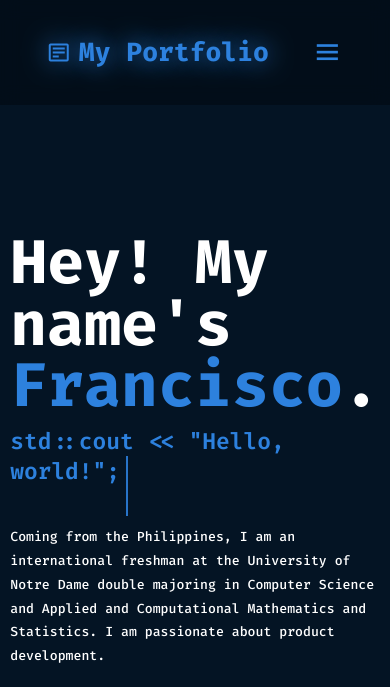
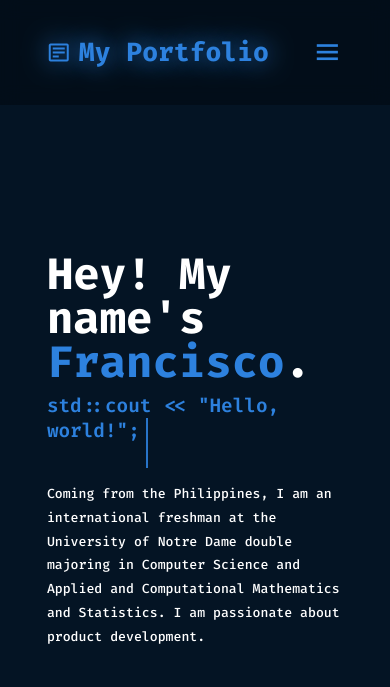
Before and after one commit to Francisco-MEB/Personal-Portfolio, a website: page index.html in a window 390 px wide. Shown: the top 687 px of the page. Drawn offline with nearby package versions, Linux system fonts and the light colour scheme.

Commit message:
Add files via upload

```diff
--- a/styles.css
+++ b/styles.css
@@ -759,14 +759,14 @@ form .btn {
         margin: 5rem 4rem;
     }
     .home-content h3 {
-        font-size: 2.6rem;
+        font-size: 2.2rem;
     }
     .home-content h1 {
-        font-size: 7rem;
+        font-size: 5rem;
         margin-top: 3rem;
     }
     .home-content p {
-        max-width: 600px;
+        max-width: 575px;
         margin: 2.5rem auto;
     }
     .home-img img {
```
